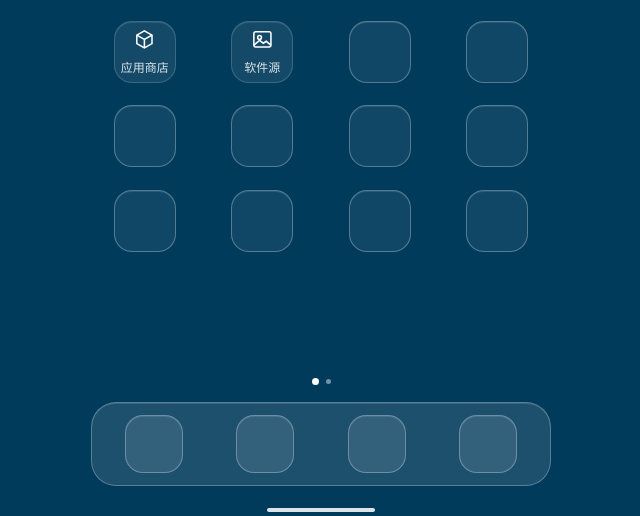
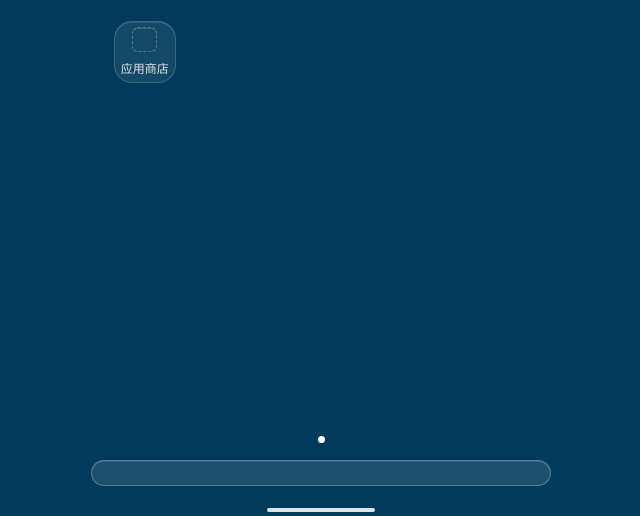
Before and after one commit to wurong10001/MOS, a website: page public/mobile.html in a window 1280 px wide. Shown: the part 284-800 px from the top of the page, without its empty margins (319-959 px from the left). Drawn offline with Linux system fonts and the light colour scheme.

Commit message:
feat: 触摸桌面瘦身——删除全部空图标位与软件源入口；应用栏改为注册表渲染，应用商店以空图标+程序名呈现

```diff
--- a/public/assets/system.css
+++ b/public/assets/system.css
@@ -208,3 +208,10 @@ a.touch-cloud-widget { color: inherit; text-decoration: none; }
 .touch-app-slot span { font-size: 12px; opacity: .85; }
 .dock-app { padding: 8px 18px; border: 1px solid #ffffff33; border-radius: 14px; background: #ffffff12;
   color: inherit; text-decoration: none; font-size: 13px; }
+
+/* ===== 触摸桌面应用图块(空图标 + 程序名) ===== */
+.app-tile-icon { display: grid; place-items: center; width: 42%; aspect-ratio: 1;
+  border-radius: 24%; background: #ffffff2b; box-shadow: inset 0 1px #ffffff30; }
+.app-tile-icon:empty { background: transparent; border: 1.5px dashed #ffffff50; }
+.app-tile-icon img { width: 100%; height: 100%; object-fit: contain; border-radius: 24%; }
+.app-tile-name { font-size: 12px; opacity: .88; }
--- a/public/mobile.html
+++ b/public/mobile.html
@@ -18,43 +18,19 @@
         <span class="touch-weekday">星期五</span>
         <strong>10月16日</strong>
       </div>
-      <a class="touch-cloud-widget" href="/repo.html" aria-label="打开 MOS 软件源">
+      <a class="touch-cloud-widget" href="/store.html" aria-label="打开 MOS 应用商店">
         <span class="cloud-widget-mark">m</span>
         <span class="cloud-widget-label">MOS CLOUD</span>
         <strong>你的云端空间</strong>
-        <small>点按进入软件源</small>
+        <small>点按进入应用商店</small>
       </a>
     </section>
 
-    <section class="touch-icon-grid" aria-label="应用图标位置">
-      <a class="touch-icon-slot touch-app-slot" href="/store.html" aria-label="应用商店">
-        <svg viewBox="0 0 24 24" fill="none" stroke="currentColor" stroke-width="1.6"><path d="M12 3l8 4.5v9L12 21l-8-4.5v-9L12 3z"/><path d="M4 7.5l8 4.5 8-4.5M12 12v9"/></svg>
-        <span>应用商店</span>
-      </a>
-      <a class="touch-icon-slot touch-app-slot" href="/repo.html" aria-label="软件源">
-        <svg viewBox="0 0 24 24" fill="none" stroke="currentColor" stroke-width="1.6"><rect x="3" y="4" width="18" height="16" rx="2"/><circle cx="9" cy="10" r="2"/><path d="M3 18l6-5 4 3 3-2 5 4"/></svg>
-        <span>软件源</span>
-      </a>
-      <span class="touch-icon-slot" aria-label="应用图标预留位置 3"></span>
-      <span class="touch-icon-slot" aria-label="应用图标预留位置 4"></span>
-      <span class="touch-icon-slot" aria-label="应用图标预留位置 5"></span>
-      <span class="touch-icon-slot" aria-label="应用图标预留位置 6"></span>
-      <span class="touch-icon-slot" aria-label="应用图标预留位置 7"></span>
-      <span class="touch-icon-slot" aria-label="应用图标预留位置 8"></span>
-      <span class="touch-icon-slot" aria-label="应用图标预留位置 9"></span>
-      <span class="touch-icon-slot" aria-label="应用图标预留位置 10"></span>
-      <span class="touch-icon-slot" aria-label="应用图标预留位置 11"></span>
-      <span class="touch-icon-slot" aria-label="应用图标预留位置 12"></span>
-    </section>
+    <section class="touch-icon-grid" id="app-grid" aria-label="应用图标"></section>
 
     <footer class="touch-bottom">
-      <div class="touch-page-dots" aria-label="第 1 页，共 2 页"><i class="selected"></i><i></i></div>
-      <nav class="touch-dock" aria-label="Dock 图标位置">
-        <span class="touch-icon-slot" aria-label="Dock 图标预留位置 1"></span>
-        <span class="touch-icon-slot" aria-label="Dock 图标预留位置 2"></span>
-        <span class="touch-icon-slot" aria-label="Dock 图标预留位置 3"></span>
-        <span class="touch-icon-slot" aria-label="Dock 图标预留位置 4"></span>
-      </nav>
+      <div class="touch-page-dots" aria-label="第 1 页，共 1 页"><i class="selected"></i></div>
+      <nav class="touch-dock" aria-label="程序坞"></nav>
     </footer>
     <div class="touch-home-indicator" aria-hidden="true"></div>
   </main>
@@ -84,6 +60,32 @@
     const layer = document.getElementById('wallpaper-layer');
     mountWallpaper(layer);
     document.addEventListener('mos-wallpaper-changed', () => mountWallpaper(layer));
+
+    // 桌面应用注册表：icon 为 null（未配置图标）时渲染空图标，图标下方显示程序名。
+    // 后续接入图标包时，仅需把 app.icon 换成图标包解析出的 URL。
+    const MOS_APPS = [
+      { id: 'appstore', name: '应用商店', url: '/store.html', icon: null },
+    ];
+    const grid = document.getElementById('app-grid');
+    for (const app of MOS_APPS) {
+      const a = document.createElement('a');
+      a.className = 'touch-icon-slot touch-app-slot';
+      a.href = app.url;
+      a.setAttribute('aria-label', app.name);
+      const box = document.createElement('span');
+      box.className = 'app-tile-icon';
+      if (app.icon) {
+        const img = document.createElement('img');
+        img.src = app.icon;
+        img.alt = '';
+        box.appendChild(img);
+      }
+      const label = document.createElement('span');
+      label.className = 'app-tile-name';
+      label.textContent = app.name;
+      a.append(box, label);
+      grid.appendChild(a);
+    }
   </script>
 </body>
 </html>
```
